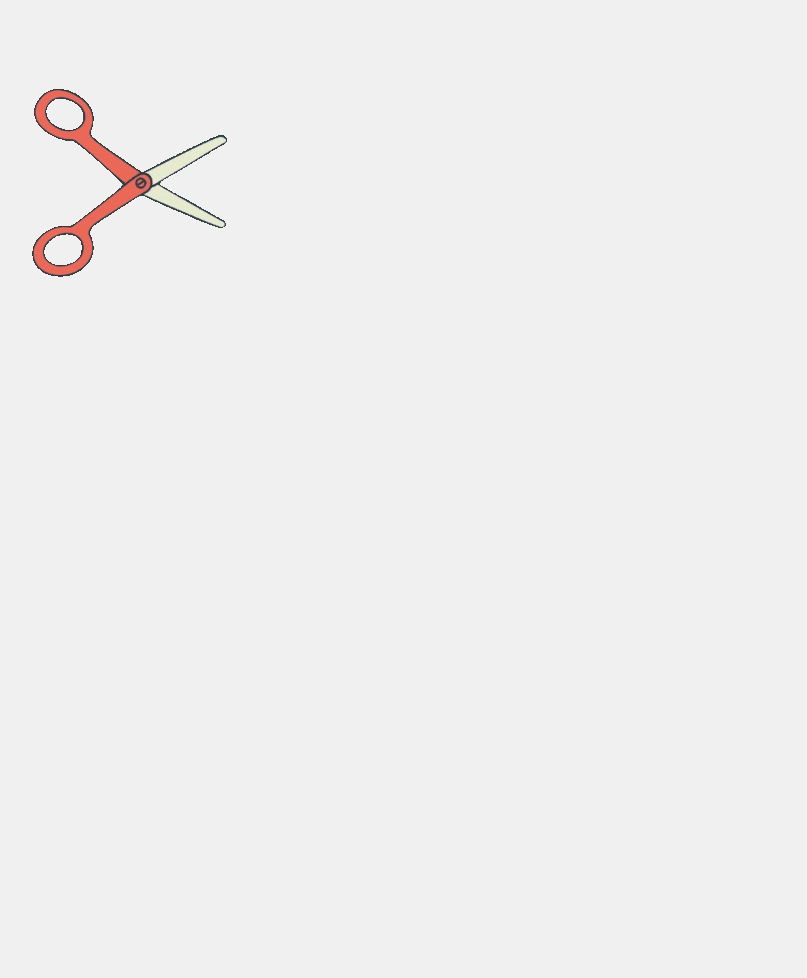
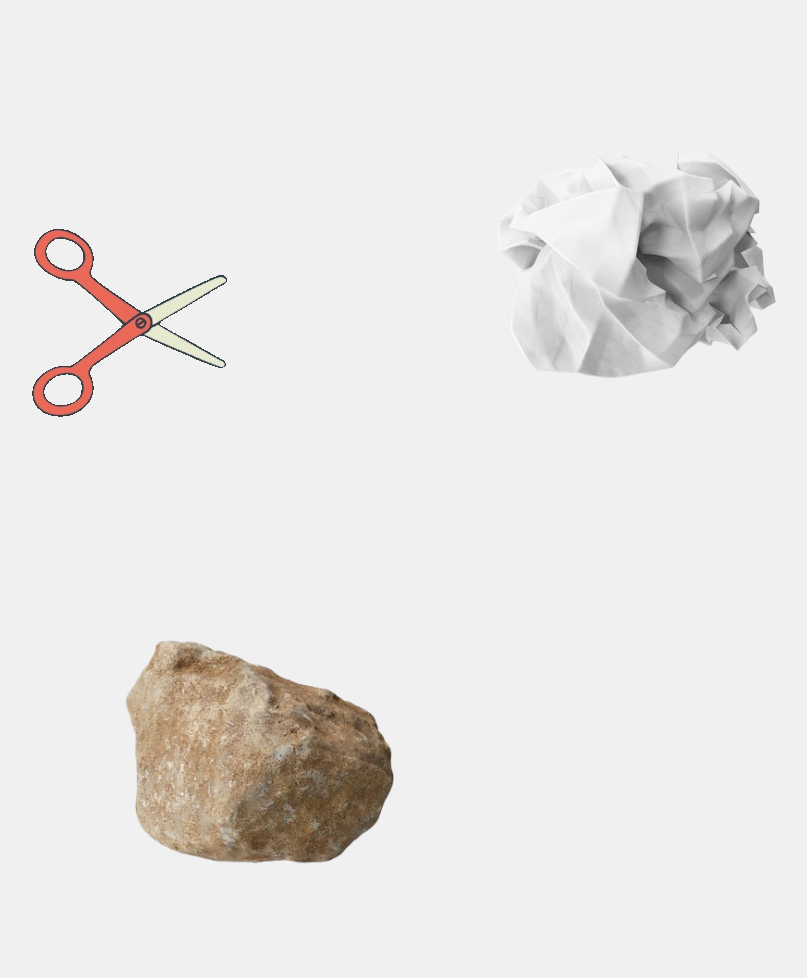
Before and after one commit to hitarthombre/RPSGame, a plain HTML site: page Test Files/rotation.html in a window 1280 px wide. Shown: the part 616-1594 px from the top of the page, without its empty margins (363-1170 px from the left). Before the commit the page ends 989 px from the top, so only its background shows below. Drawn offline with Linux system fonts and the light colour scheme.

Commit message:
crumbled_paper and stone png added

```diff
--- a/Test Files/rotation.html
+++ b/Test Files/rotation.html
@@ -56,6 +56,8 @@
       <div class="emoji">🎶</div> -->
       <div class="emoji">
         <img src="/Assests/scissor-cut-unscreen.gif" alt="" />
+        <img src="/Assests/crumbled_paper.png" alt="" />
+        <img src="/Assests/stone.png" alt="" />
       </div>
     </div>
 
```
Also changed, not shown: Assests/crumbled_paper.png (added), Assests/stone.png (added).
